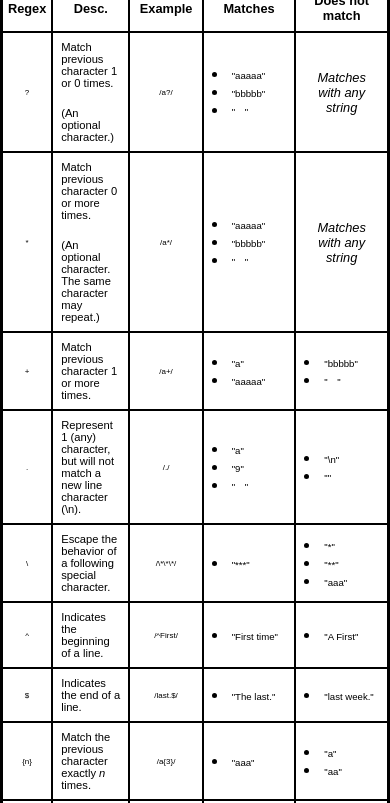
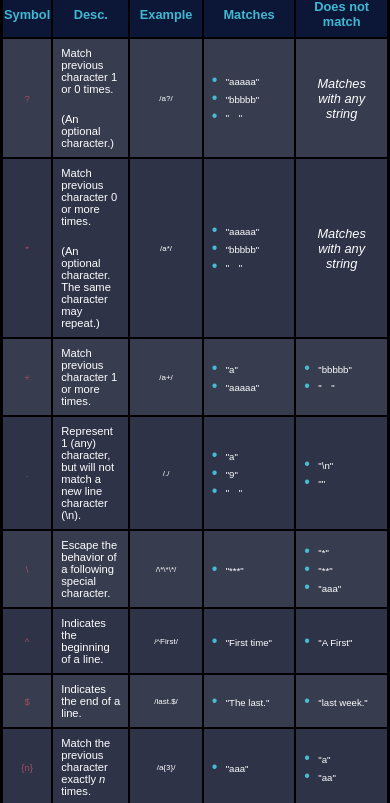
Before and after one commit to BoilingSoup/PCRE-regex-notes, a plain HTML site: page index.html in a window 390 px wide. Shown: the part 55-858 px from the top of the page. Drawn offline with Linux system fonts and the light colour scheme.

Commit message:
update styles

```diff
--- a/index.html
+++ b/index.html
@@ -10,9 +10,9 @@
     <h1 class="center--text">PCRE Regex Cheatsheet</h1>
     <main class="border--fat">
       <section>
-        <div class="center--flex border-bottom--fat">
+        <div class="center--flex border-bottom--fat" id="sticky-bar">
           <div class="symbol category center--flex border--slim">
-            <h4 class="center--text">Regex</h4>
+            <h4 class="center--text">Symbol</h4>
           </div>
           <div class="category center--flex cell--fat border--slim">
             <h4 class="center--text big-screen">Description</h4>
@@ -260,7 +260,10 @@
         </div>
         <div class="cell--fat border--slim">
           <div class="description">
-            <p>Match the previous character at least <i>n</i> but not more than <i>m</i> times.</p>
+            <p>
+              Match the previous character at least <i>n</i> but not more than
+              <i>m</i> times.
+            </p>
           </div>
         </div>
         <div class="center--flex cell--example border--slim">
@@ -285,7 +288,10 @@
         </div>
         <div class="cell--fat border--slim">
           <div class="description">
-            <p>Match to any alphabet (case insensitive), numeric, or underscore character.</p>
+            <p>
+              Match to any alphabet (case insensitive), numeric, or underscore
+              character.
+            </p>
           </div>
         </div>
         <div class="center--flex cell--example border--slim">
@@ -313,7 +319,10 @@
         </div>
         <div class="cell--fat border--slim">
           <div class="description">
-            <p>Match to any character that is not alaphabetic, numeric, or an underscore.</p>
+            <p>
+              Match to any character that is not alaphabetic, numeric, or an
+              underscore.
+            </p>
           </div>
         </div>
         <div class="center--flex cell--example border--slim">
@@ -447,7 +456,10 @@
         </div>
         <div class="cell--fat border--slim">
           <div class="description">
-            <p>Append i to the end of the regular expression to make the regex search case insensitive.</p>
+            <p>
+              Append i to the end of the regular expression to make the regex
+              search case insensitive.
+            </p>
           </div>
         </div>
         <div class="center--flex cell--example border--slim">
--- a/styles.css
+++ b/styles.css
@@ -8,18 +8,47 @@
   z-index: 0;
 }
 
+h1 {
+  color: var(--symbol);
+  background: #10143c;
+  font-weight: 400;
+  padding: 0.2rem 0;
+}
+
 ul {
   padding: 0px;
+  list-style: none;
   list-style-position: inside;
+}
+
+ul li::before {
+  content: '\2022';
+  color: var(--lightblue);
+  display: inline-block;
+  width: 1em;
+  margin-left: -0.0em;
 }
 
 li > span {
   position: relative;
   left: 1px;
 }
+
+em {
+  color: var(--default);
+}
 /*******************************/
 
 /*************Vars**************/
+:root {
+  --navy: hsla(224, 75%, 12%, 0.89);
+  --lightblue: hsla(189, 75%, 59%, 0.89);
+  --even-bg: #373c4f;
+  --odd-bg: #2e3347;
+  --symbol: #a35062;
+  --default: white;
+}
+
 p {
   --big-font: 1.4rem;
 }
@@ -55,6 +84,7 @@ main > :first-child {
 .symbol {
   width: 13%;
   padding: var(--cell-padding);
+  color: var(--symbol);
 }
 
 .category {
@@ -69,8 +99,21 @@ main > :first-child {
   margin: 0 1rem;
 }
 
+.description p {
+  color: var(--default);
+}
+
 .example {
   font-size: var(--big-font);
+  color: var(--default);
+}
+
+main > :nth-child(even) {
+  background: var(--even-bg);
+}
+
+main > :nth-child(odd) {
+  background: var(--odd-bg);
 }
 
 ul {
@@ -80,6 +123,19 @@ ul {
   justify-content: center;
   flex-direction: column;
   margin: 0 1rem;
+}
+
+li > span {
+  color: var(--default);
+}
+
+#sticky-bar {
+  background: var(--navy);
+  color: var(--lightblue);
+}
+
+#sticky-bar .symbol {
+  color: var(--lightblue);
 }
 
 @media (max-width: 860px) {
@@ -139,9 +195,20 @@ em {
 }
 
 @media (max-width: 900px) {
-  .example,
+  .example {
+    font-size: 0.8rem;
+  }
+}
+
+@media (max-width: 750px) {
   .font--big {
-    font-size: 0.8rem;
+    font-size: 1.2rem;
+  }
+}
+
+@media (max-width: 700px) {
+  .font--big {
+    font-size: 1rem;
   }
 }
 
@@ -158,7 +225,8 @@ em {
 @media (max-width: 590px) {
   p,
   ul span,
-  h4 {
+  h4,
+  .font--big {
     font-size: 0.8rem;
   }
 }
@@ -225,9 +293,13 @@ em {
     width: 24%;
   }
 
-  .example,
+  .example {
+    font-size: 0.5rem;
+  }
+
   .font--big {
-    font-size: 0.5rem;
+    font-size: 0.6rem;
+    font-weight: 500;
   }
 }
 /*******************************/
```
